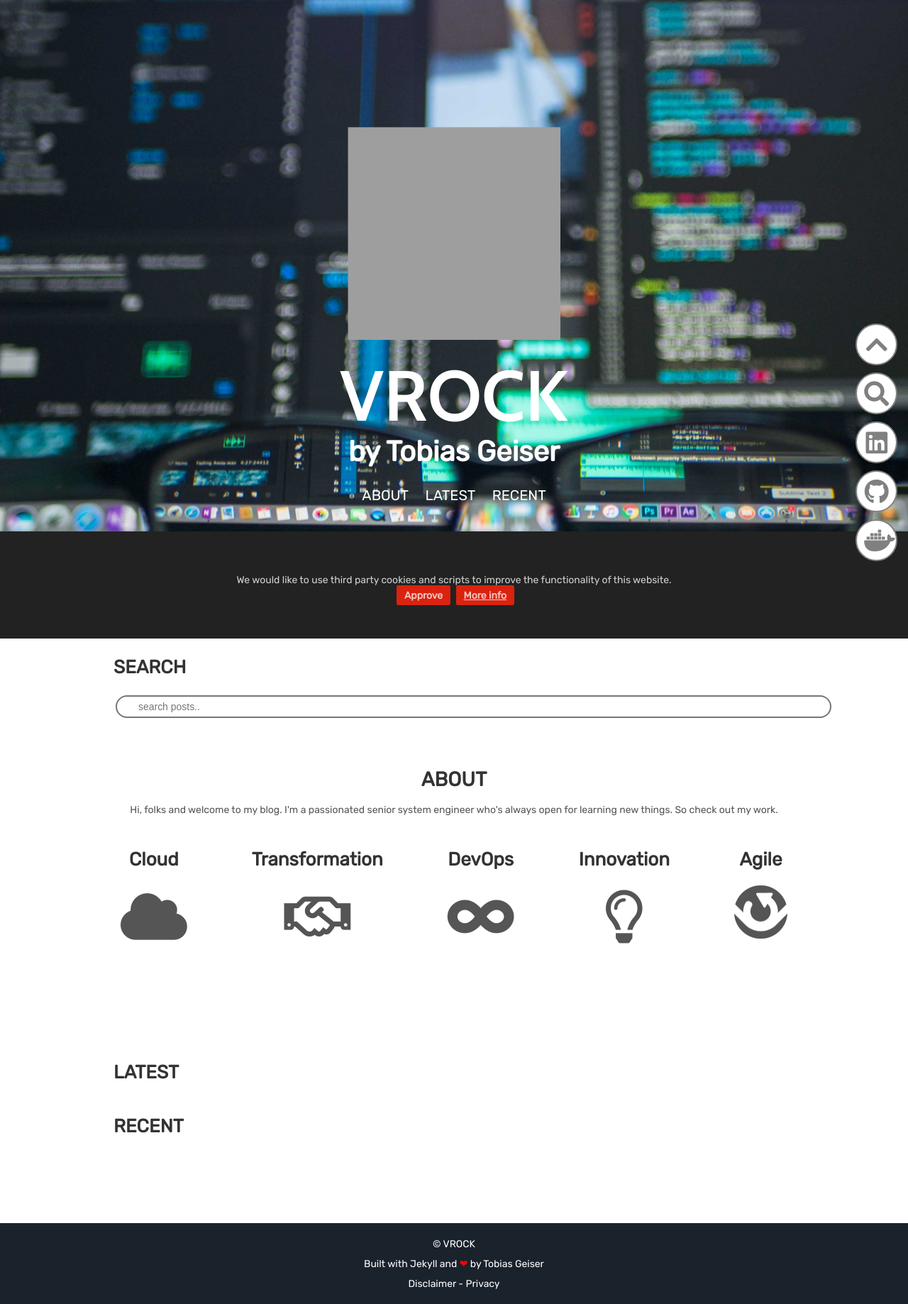
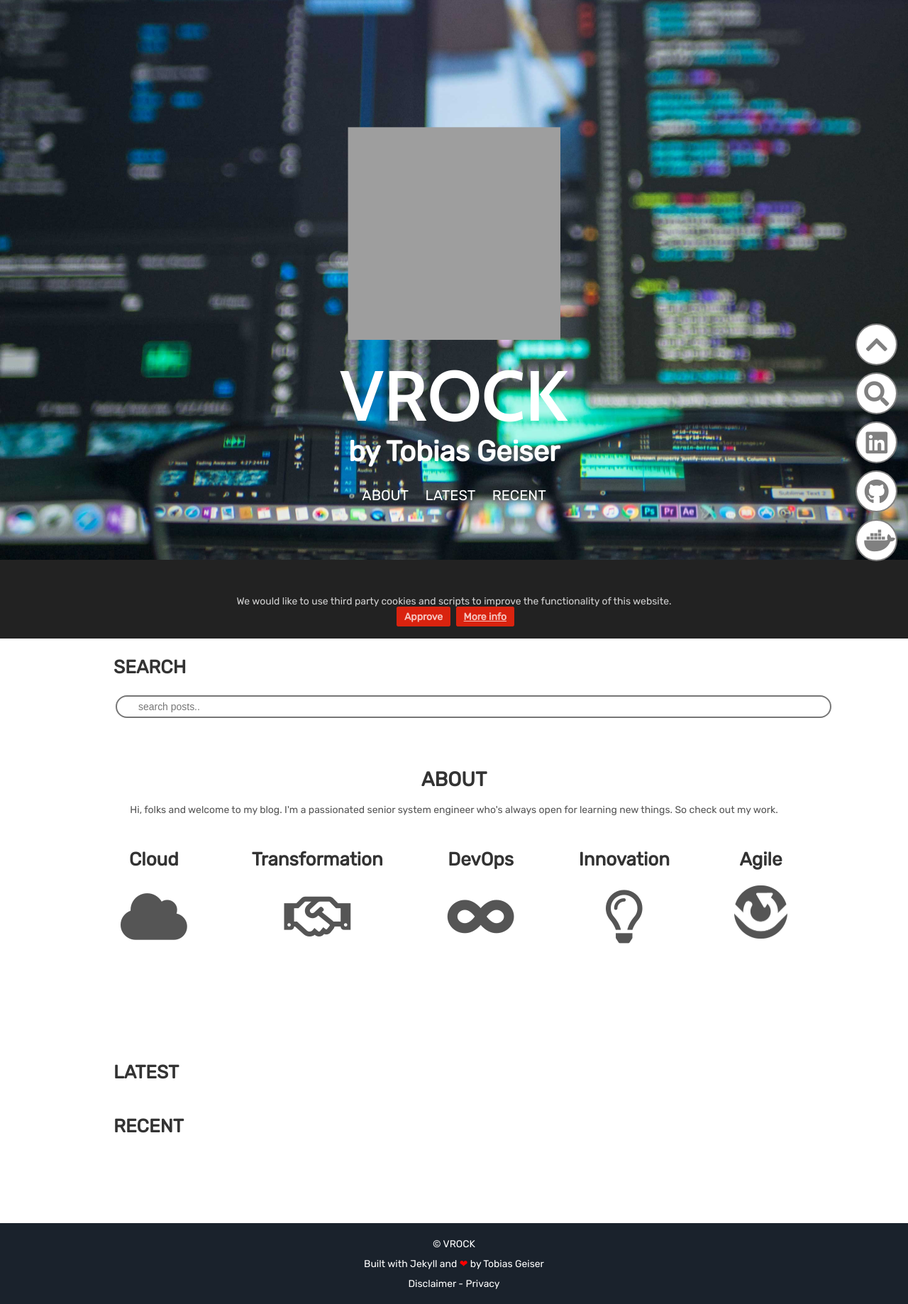
Before and after one commit to team-vrock/jekyll-theme-vrock, a Jekyll site: the page built from index.html, in a window 1280 px wide. Shown: the whole page at 71% size. Built offline with Jekyll 4.4.1, drawn with Linux system fonts in a browser that asks for light colours; comment, search, counter and statistics services are not loaded; grey boxes are pictures that could not be loaded.

Commit message:
changed padding

```diff
--- a/_sass/_cookie-consent.scss
+++ b/_sass/_cookie-consent.scss
@@ -1,5 +1,8 @@
 #cookie-notice {
-  padding: 40px 0px;
+  padding-top: 30px;
+  padding-right: 0px;
+  padding-bottom: 10px;
+  padding-left: 0px;
   display: block;
   text-align: center;
   position: fixed;
```
